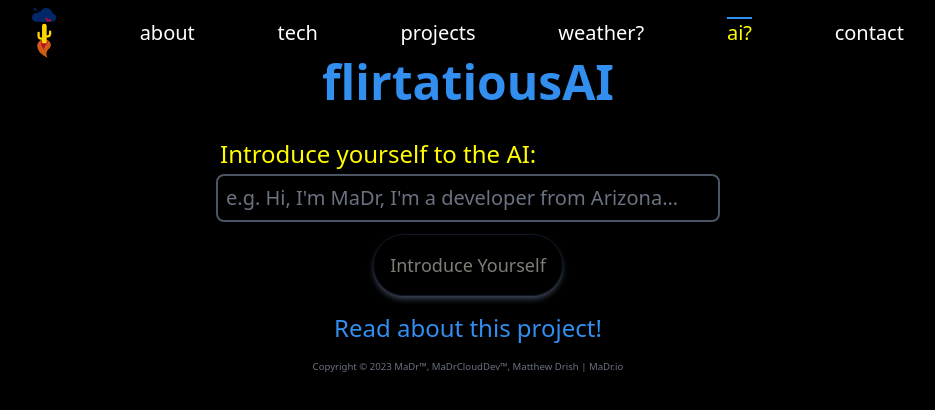
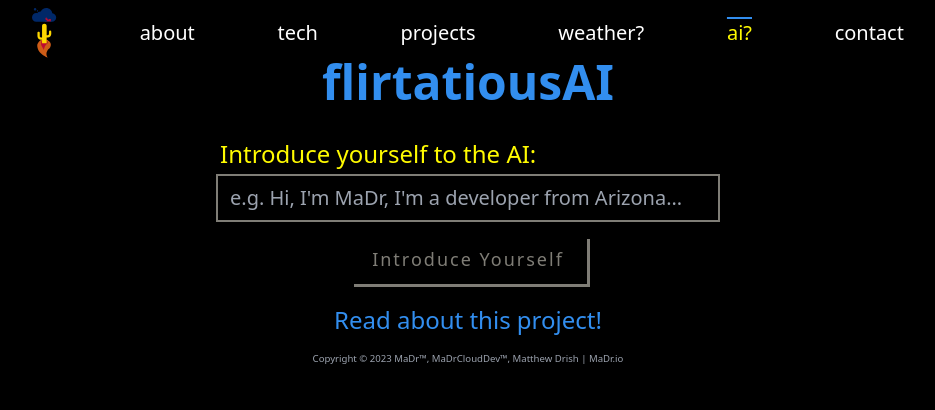
Before and after one commit to MaDrCloudDev/svelteKitOpenAi, a SvelteKit app: page / in a window 1280 px wide. Shown: the top 410 px of the page, without its empty margins (172-1107 px from the left). Built offline with nearby package versions, Linux system fonts and the light colour scheme.

Commit message:
update facade to fit new portfolio style
update facade to fit new portfolio style

```diff
--- a/src/lib/Footer.svelte
+++ b/src/lib/Footer.svelte
@@ -1,6 +1,6 @@
 <script>
 </script>
 
-<footer class="text-gray-500 text-[.6rem] text-center pt-4">
+<footer class="text-gray-400 text-[.6rem] text-center pt-4">
 	Copyright © 2023 MaDr™, MaDrCloudDev™, Matthew Drish | <a href="https://madr.io">MaDr.io</a>
 </footer>
--- a/src/routes/+page.svelte
+++ b/src/routes/+page.svelte
@@ -78,15 +78,16 @@
 	>
 	<input
 		placeholder="e.g. Hi, I'm MaDr, I'm a developer from Arizona..."
-		class="bg-black placeholder:text-gray-500 rounded-lg border-2 border-gray-600 text-[#328eef] text-sm sm:text-xl px-2 py-2 mx-1"
+		class="bg-black placeholder:text-gray-400 border-2 border-[#7F7D76] text-[#328eef] text-sm sm:text-xl px-3 py-2 mx-1"
 		name="context"
 		bind:value={context}
 	/>
+	<div class="flex justify-center mt-3 mb-3">
 	<button
 		type="submit"
-		class="btn mb-2 btn-black w-fit mx-auto mt-3 p-4 rounded-full border border-gray-900 text-[#7f7d76] shadow-md shadow-gray-700 hover:scale-110 ease-in duration-200 hover:text-[#fffb00] hover:border-[#328eef] hover:shadow-[#328eef] text-sm md:text-lg"
+		class="btn btn-primary text-[#7F7D76] hover:text-black text-lg"
 		>Introduce Yourself</button
-	>
+	></div>
 	{#if answer}
 		{#if visible}
 			<div
@@ -99,7 +100,7 @@
 			>
 				<h2 class="text-2xl font-bold text-right text-green-500 mb-1">flirtatiousAI:</h2>
 
-				<p class="text-2xl border-2 border-gray-500 rounded-2xl p-4">{answer}</p>
+				<p class="text-2xl border-2 border-[#7F7D76] p-4">{answer}</p>
 			</div>
 		{/if}
 	{/if}
@@ -112,3 +113,22 @@
 		>Read about this project!</a
 	>
 </div>
+
+<style>
+	.btn {
+		background-color: black;
+		font-weight: 500;
+		max-width: max-content;
+		letter-spacing: 2px;
+		padding: 10px 22px;
+		box-shadow: 4px 4px 0 -1px #7f7d76;
+		transition: 0.25s ease;
+		border: 1px solid black;
+	}
+
+	.btn:is(:hover, :focus-visible) {
+		background-color: #328eef;
+		box-shadow: 5px 5px 0 -2px #fffb00;
+		border: 1px solid #328eef;
+	}
+</style>
```
